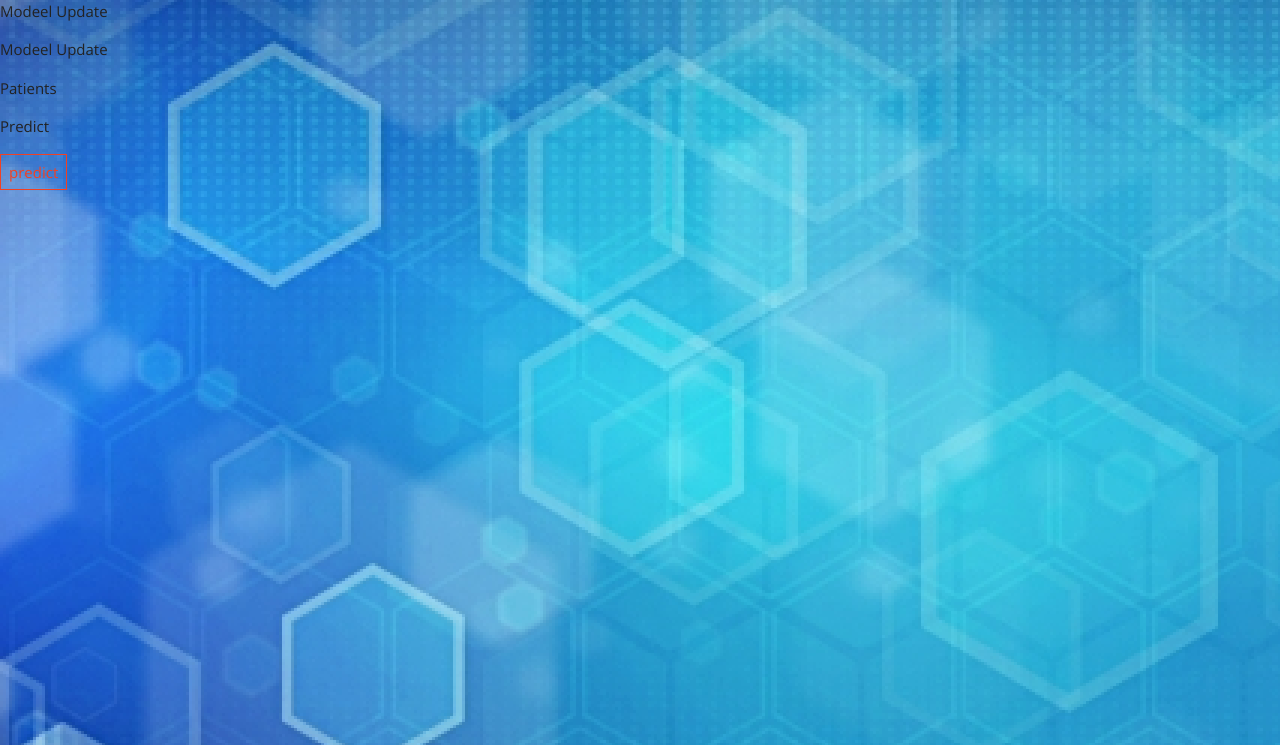
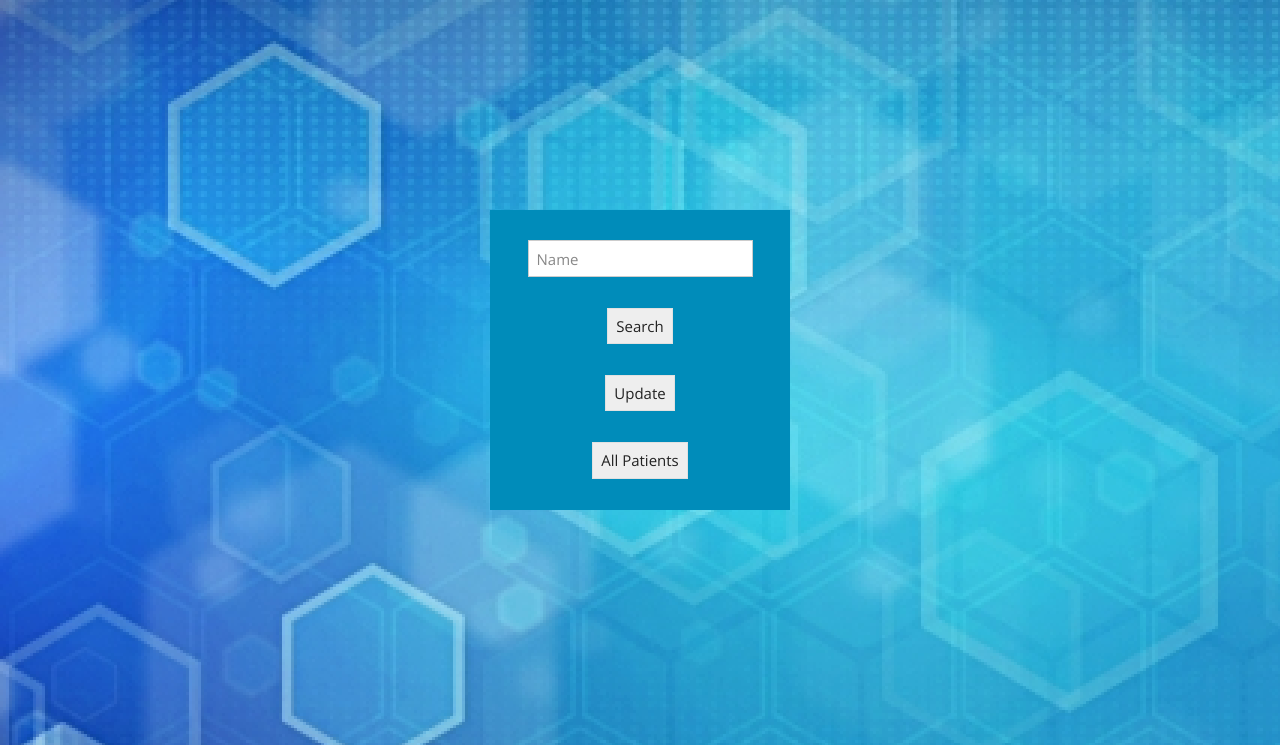
Before and after one commit to rswaggs/Breast-Cancer-Malignant-Detection, a Flask app: page /homepage in a window 1280 px wide. Shown: the part 55-800 px from the top of the page. Run offline with Flask 2, Linux system fonts and the light colour scheme; parts of the project's set-up code (start-up, migrations or seed data) failed here and were passed over.

Commit message:
updated homepage, css

```diff
--- a/main.py
+++ b/main.py
@@ -225,11 +225,9 @@ def mainpage():
 def predictpage():
   return render_template('predict.html', tumor_data=tumor_data['842302'])
 
-
 @app.route('/homepage')
 def homepage():
   return render_template('homepage.html')
-
 
 @app.route('/results')
 def resultspage():
--- a/static/index.css
+++ b/static/index.css
@@ -20,11 +20,9 @@ body {
    width: 400px;
    height: 300px;
    background-color: #008CBA;
-
    padding-top: 20px;
    padding-bottom: 20px;
  }
-
 
 .profile-con{
   display: flex;
@@ -54,3 +52,38 @@ body {
 .button-list-item {
   padding-bottom: 10px;
 }
+
+/* homepage css testing stuff here */
+.form-flex2{
+  display: flex;
+  flex-direction: column;
+  justify-content: space-evenly;
+  align-items: center;
+  width: 300px;
+  height: 300px;
+  background-color: #008CBA;
+  padding-left: 0px;
+  padding-top: 0px;
+  padding-bottom: 0px;
+}
+.form-control {
+  display: block;
+  width: 75%;
+  height: calc(2.15625rem + 2px);
+  padding: 0.375rem 0.5rem;
+  font-size: 0.9375rem;
+  line-height: 1.5;
+  color: #495057;
+  background-color: #fff;
+  background-clip: padding-box;
+  border: 1px solid #ccc;
+  border-radius: 0;
+  -webkit-transition: border-color 0.15s ease-in-out, -webkit-box-shadow 0.15s ease-in-out;
+  transition: border-color 0.15s ease-in-out, -webkit-box-shadow 0.15s ease-in-out;
+  transition: border-color 0.15s ease-in-out, box-shadow 0.15s ease-in-out;
+  transition: border-color 0.15s ease-in-out, box-shadow 0.15s ease-in-out, -webkit-box-shadow 0.15s ease-in-out;
+}
+.block{
+  color: black;
+  align-items: middle;
+}
--- a/templates/homepage.html
+++ b/templates/homepage.html
@@ -1,17 +1,18 @@
 {% extends "header.html" %}
 {% block body %}
 
-<div class ="Header">
-    <p class="title"> Modeel Update</p>
-    <p class="title"> Modeel Update</p>
-    <p class="title"> Patients</p>
-    <p class="title"> Predict</p>
-    <button type="button" class="btn btn-outline-danger">predict</button>
+<div class="login-container">
 
+        <div  class="form-flex2">
 
-
+            <input type="text" class="form-control" placeholder="Name" aria-describedby="btnSearch">
+            <button type="button" class="btn btn-secondary">Search</button>
+            <button type="button" class="btn btn-secondary">Update</button>
+            <button type="button" class="btn btn-secondary">All Patients</button>
+        </div>
 
 </div>
 
 
-{% endblock %}
+
+    {% endblock %}
```
Also changed, not shown: 1 other file.
